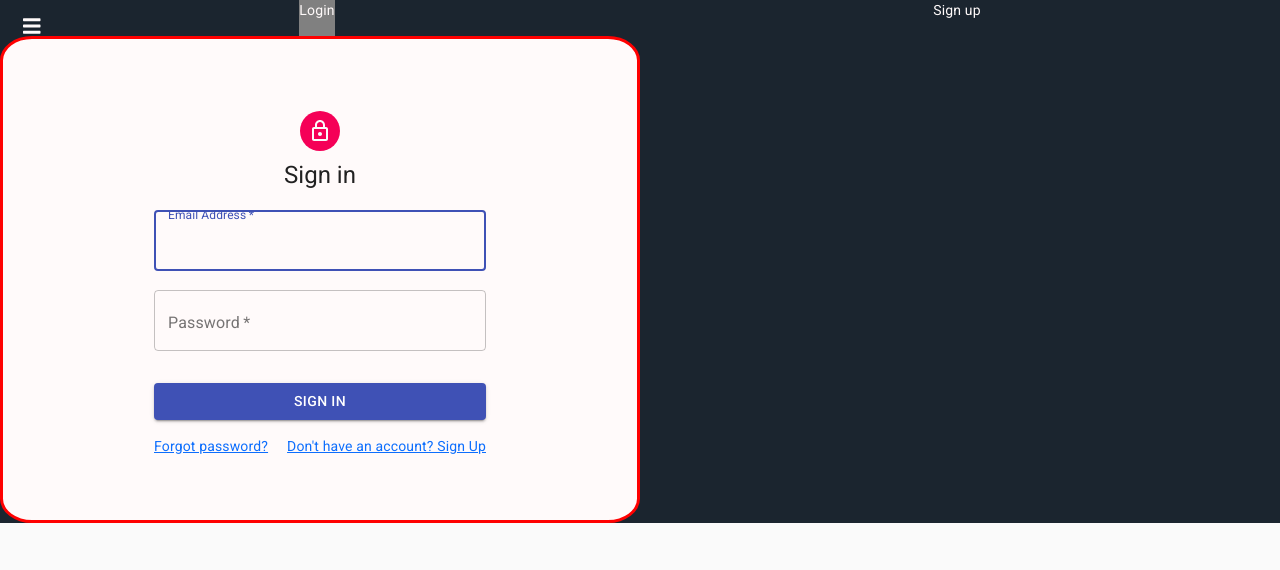
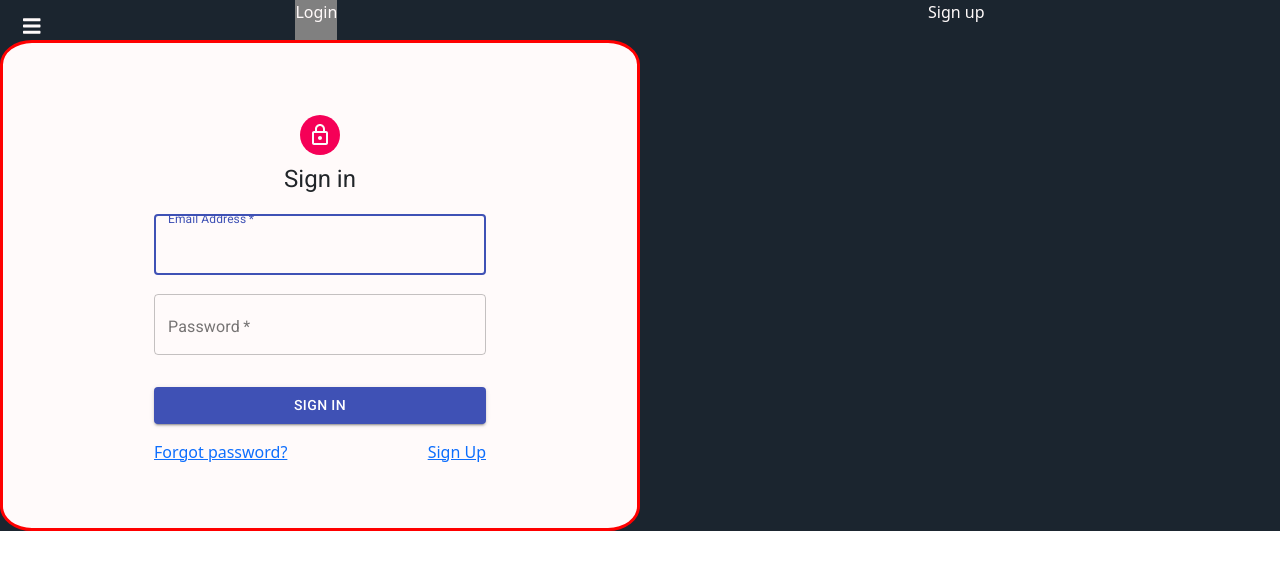
Before and after one commit to JaunePomme/mangaCollection, a React (Create React App) app: page /login in a window 1280 px wide. Shown: the top 570 px of the page. Built offline with nearby package versions, Linux system fonts and the light colour scheme; no server answers.

Commit message:
modif category from Mainsearch and css

```diff
--- a/src/authentication/ForgotPassword.js
+++ b/src/authentication/ForgotPassword.js
@@ -43,7 +43,7 @@ const useStyles = makeStyles((theme) => ({
     backgroundColor: theme.palette.secondary.main,
   },
   form: {
-    width: "100%", // Fix IE 11 issue.
+    width: "100%",
     marginTop: theme.spacing(1),
   },
   submit: {
@@ -71,62 +71,6 @@ export default function ForgotPassword() {
 
   return (
     <div className="forgot-password-container">
-      {/* <form
-        className="form-forgotpassword"
-        id="login-form"
-        placerholder="Type in.."
-      >
-        <div className="form-group">
-          <label className="forgot-email" htmlFor="email">
-            Email:
-          </label>
-          <input
-            type="email"
-            placeholder="email here.."
-            required
-            ref={emailRef}
-          />
-        </div>
-
-        <Button
-          className={classes.button}
-          onClick={() => handleSubmit()}
-          type="submit"
-          variant="outlined"
-          color="primary"
-        >
-          Submit
-        </Button>
-
-        <div className="forgot-already">
-          Already have an account ?{" "}
-          <Link style={{ textDecoration: "none" }} to="/login">
-            <Button
-              onClick={() => handleSubmit()}
-              type="submit"
-              variant="outlined"
-              color="primary"
-              className={classes.button}
-            >
-              Log in
-            </Button>
-          </Link>
-        </div>
-        <div className="forgot-signup">
-          Want to sign up ?{" "}
-          <Link style={{ textDecoration: "none" }} to="/signup">
-            <Button
-              className={classes.button}
-              type="submit"
-              variant="outlined"
-              color="primary"
-            >
-              Sign up
-            </Button>
-          </Link>
-        </div>
-      </form> */}
-
       <Container component="main" maxWidth="xs">
         <CssBaseline />
         <div className={classes.paper}>
@@ -134,7 +78,7 @@ export default function ForgotPassword() {
             <LockOutlinedIcon />
           </Avatar>
           <Typography component="h1" variant="h5">
-            Sign in
+            Forgot your password ?
           </Typography>
           <form className={classes.form} onSubmit={handleSubmit} noValidate>
             <TextField
@@ -157,7 +101,7 @@ export default function ForgotPassword() {
               color="primary"
               className={classes.submit}
             >
-              Sign In
+              Submit
             </Button>
             <Grid container>
               <Grid item xs>
--- a/src/authentication/Login.js
+++ b/src/authentication/Login.js
@@ -1,11 +1,10 @@
-import React, { useRef, useState } from "react";
+import React, { useRef } from "react";
 import { useAuthentication } from "../contexts/AuthenticationContext";
 import { useHistory } from "react-router-dom";
 import { Link } from "react-router-dom";
 import "../sass/Login.css";
 import Button from "@material-ui/core/Button";
 import Avatar from "@material-ui/core/Avatar";
-import CssBaseline from "@material-ui/core/CssBaseline";
 import TextField from "@material-ui/core/TextField";
 import Grid from "@material-ui/core/Grid";
 import LockOutlinedIcon from "@material-ui/icons/LockOutlined";
@@ -23,16 +22,6 @@ const useStyles = makeStyles((theme) => ({
   root: {
     height: "100vh",
   },
-  image: {
-    backgroundImage: "url(https://source.unsplash.com/random)",
-    backgroundRepeat: "no-repeat",
-    backgroundColor:
-      theme.palette.type === "light"
-        ? theme.palette.grey[50]
-        : theme.palette.grey[900],
-    backgroundSize: "cover",
-    backgroundPosition: "center",
-  },
   paper: {
     margin: theme.spacing(8, 4),
     display: "flex",
@@ -44,7 +33,7 @@ const useStyles = makeStyles((theme) => ({
     backgroundColor: theme.palette.secondary.main,
   },
   form: {
-    width: "100%", // Fix IE 11 issue.
+    width: "100%",
     marginTop: theme.spacing(1),
   },
   submit: {
@@ -75,7 +64,6 @@ export default function Login() {
       {currentUser && currentUser.userId}
 
       <Container component="main" maxWidth="xs">
-        <CssBaseline />
         <div className={classes.paper}>
           <Avatar className={classes.avatar}>
             <LockOutlinedIcon />
@@ -125,7 +113,7 @@ export default function Login() {
               </Grid>
               <Grid item>
                 <Link to={"/signup"} variant="body2">
-                  {"Don't have an account? Sign Up"}
+                  {"Sign Up"}
                 </Link>
               </Grid>
             </Grid>
--- a/src/authentication/SignUp.js
+++ b/src/authentication/SignUp.js
@@ -13,7 +13,6 @@ import LockOutlinedIcon from "@material-ui/icons/LockOutlined";
 import Typography from "@material-ui/core/Typography";
 import Container from "@material-ui/core/Container";
 import { makeStyles } from "@material-ui/core/styles";
-import { green } from "@material-ui/core/colors";
 
 const useStyles = makeStyles((theme) => ({
   button: {
@@ -117,96 +116,6 @@ export default function SignUp() {
     <div className="signup-container">
       {currentUser && currentUser.email}
 
-      {/* <form
-        className="login-form"
-        id="login-form"
-        onSubmit={handleSubmit}
-        placerholder="Type in.."
-      >
-        <div className="signup-txt-guest">
-          Use a guest Account? Click here :
-          <Button
-            className={classes.guest}
-            variant="outlined"
-            color="primary"
-            onClick={(e) => handleGuestLogin(e)}
-          >
-            Sign up as a guest
-          </Button>
-        </div>
-
-        <div className="form-group">
-          <label className="signup-alias" htmlFor="pseudo">
-            Alias(username):
-          </label>
-          <input
-            name="pseudo"
-            type="text"
-            placeholder="alias here.."
-            required
-            value={pseudo}
-            onChange={(e) => setPseudo(e.target.value)}
-          />
-        </div>
-
-        <div className="form-group">
-          <label className="signup-email" htmlFor="email">
-            Email:
-          </label>
-          <input
-            name="email"
-            type="email"
-            placeholder="email here.."
-            required
-            ref={emailRef}
-          />
-        </div>
-        <div className="form-group">
-          <label className="signup-password" htmlFor="password">
-            Password:
-          </label>
-          <input
-            name="password"
-            type="password"
-            placeholder="(6characters at least)"
-            required
-            ref={passwordRef}
-          />
-        </div>
-        <div className="form-group">
-          <label className="signup-confirmed" htmlFor="confirmed-password">
-            Confirmed password:
-          </label>
-          <input
-            name="confirmed-password"
-            type="password"
-            placeholder="password here.."
-            required
-            ref={confirmedPasswordRef}
-          />
-        </div>
-        <Button
-          className={classes.button}
-          type="submit"
-          variant="outlined"
-          color="primary"
-        >
-          Sign up
-        </Button>
-        <div className="signup-txt-already">
-          Already have an account ?
-          <Link to="/login" style={{ textDecoration: "none" }}>
-            <Button
-              className={classes.button}
-              variant="outlined"
-              color="primary"
-            >
-              Log in
-            </Button>
-          </Link>
-        </div>
-      </form> */}
-
       <Container component="main" maxWidth="xs">
         <CssBaseline />
         <div className={classes.paper}>
@@ -227,6 +136,8 @@ export default function SignUp() {
                   id="Username"
                   label="Username"
                   autoFocus
+                  value={pseudo}
+                  onChange={(e) => setPseudo(e.target.value)}
                 />
               </Grid>
 
--- a/src/components/MainSearch.js
+++ b/src/components/MainSearch.js
@@ -85,7 +85,7 @@ export default function MainSearch() {
           />
 
           <FormControl className={classes.formControl}>
-            <InputLabel shrink>Anime/Manga</InputLabel>
+            <InputLabel shrink>Category</InputLabel>
             <Select
               value={category}
               onChange={(e) => setCategory(e.target.value)}
@@ -94,7 +94,7 @@ export default function MainSearch() {
               <MenuItem value={"anime"}>Anime</MenuItem>
               <MenuItem value={"manga"}>Manga</MenuItem>
             </Select>
-            <FormHelperText> Choose between Anime and Manga </FormHelperText>
+            <FormHelperText> Choose Anime or Manga </FormHelperText>
           </FormControl>
           <Button
             variant="contained"
--- a/src/sass/App.css
+++ b/src/sass/App.css
@@ -1,5 +1,7 @@
 .body {
   background-color: #1b252f;
+  min-height: 100%;
+  margin: 0 auto;
 }
 
 .menu {
--- a/src/sass/App.scss
+++ b/src/sass/App.scss
@@ -5,7 +5,8 @@
 .body {
   background-color: $fond-scrolller;
   // min-width: 100%;
-  // min-height: 100%;
+  min-height: 100%;
+  margin: 0 auto;
   // height: 100%;
 }
 
```
Also changed, not shown: 1 other file (tests, documents, lock files or other folders).
